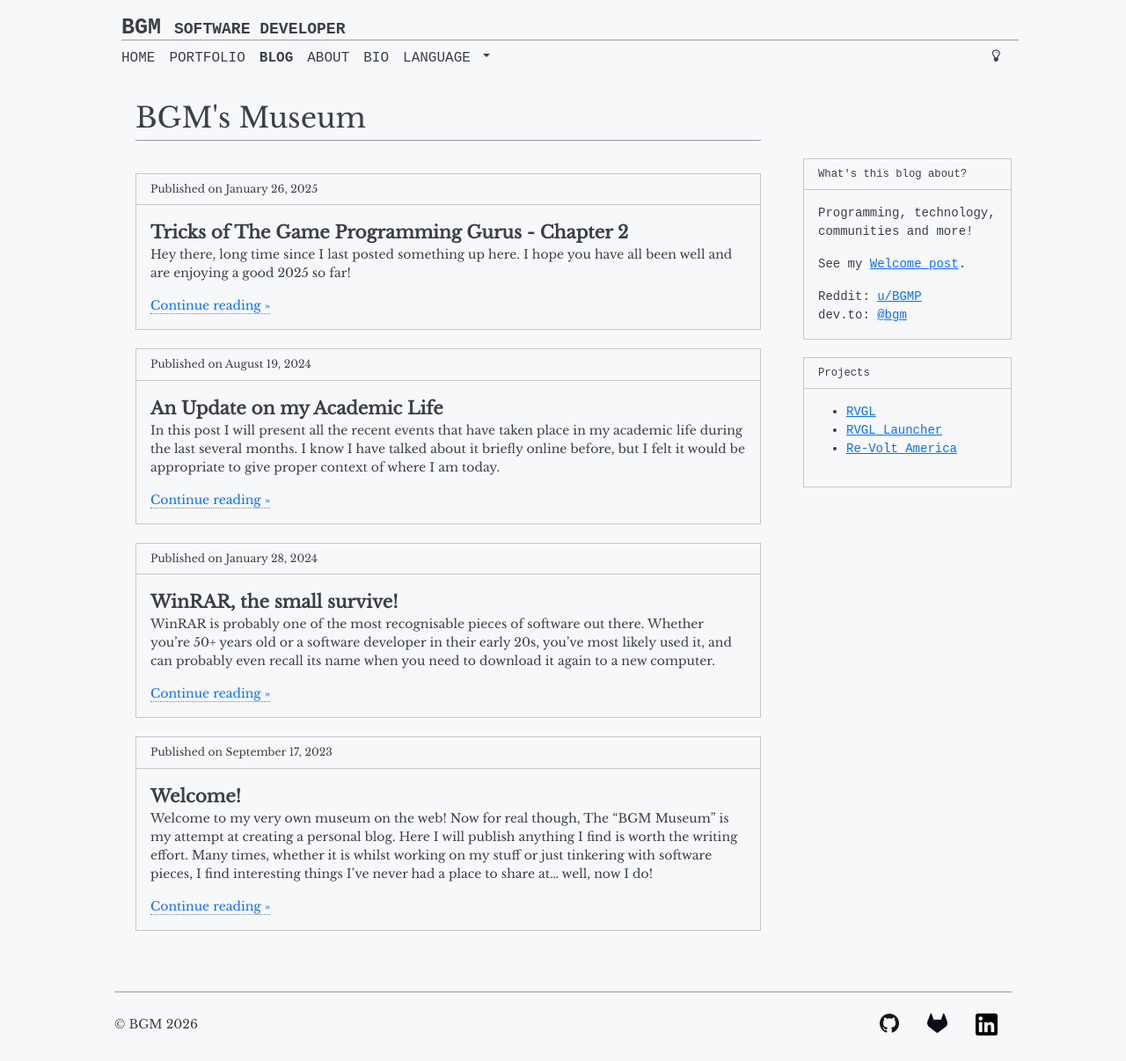
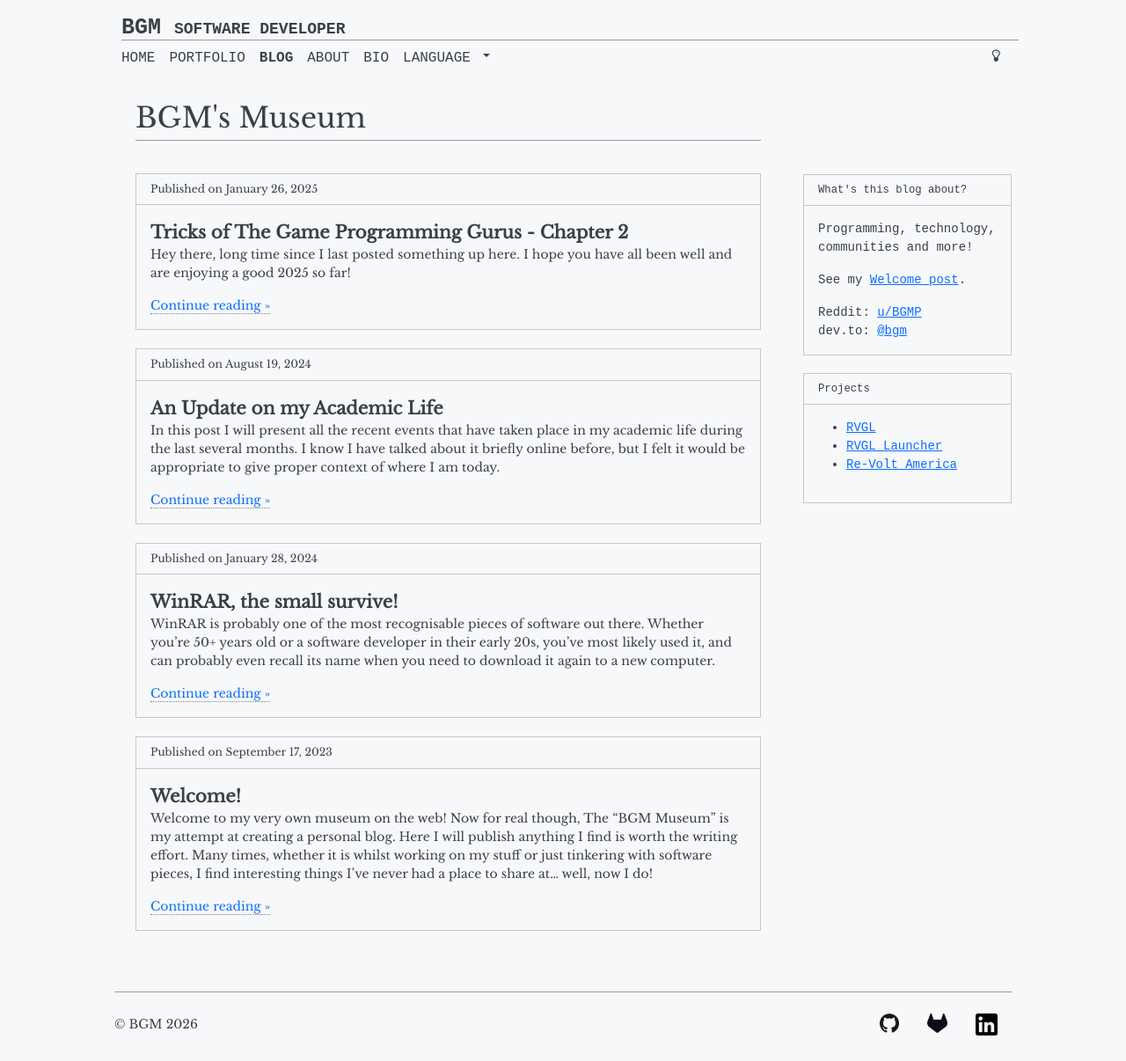
Before and after one commit to BGMP/bgm.dev, a Jekyll site: the page built from blog/index.html, in a window 1280 px wide. Shown: the whole page at 88% size. Built offline with Jekyll 4.4.1, drawn with Linux system fonts in a browser that asks for light colours; nearby versions of some CDN libraries; the list of posts is cut into pages by our own code.

Commit message:
Align side-nav with blog contents

```diff
--- a/assets/css/_side-nav.scss
+++ b/assets/css/_side-nav.scss
@@ -1,6 +1,6 @@
 #side-nav {
   font-family: 'Courier New', Courier, 'Lucida Sans Typewriter', 'Lucida Typewriter', monospace;
-  margin-top: 70px;
+  margin-top: 88px;
 
   .card {
     margin-bottom: 20px;
```
